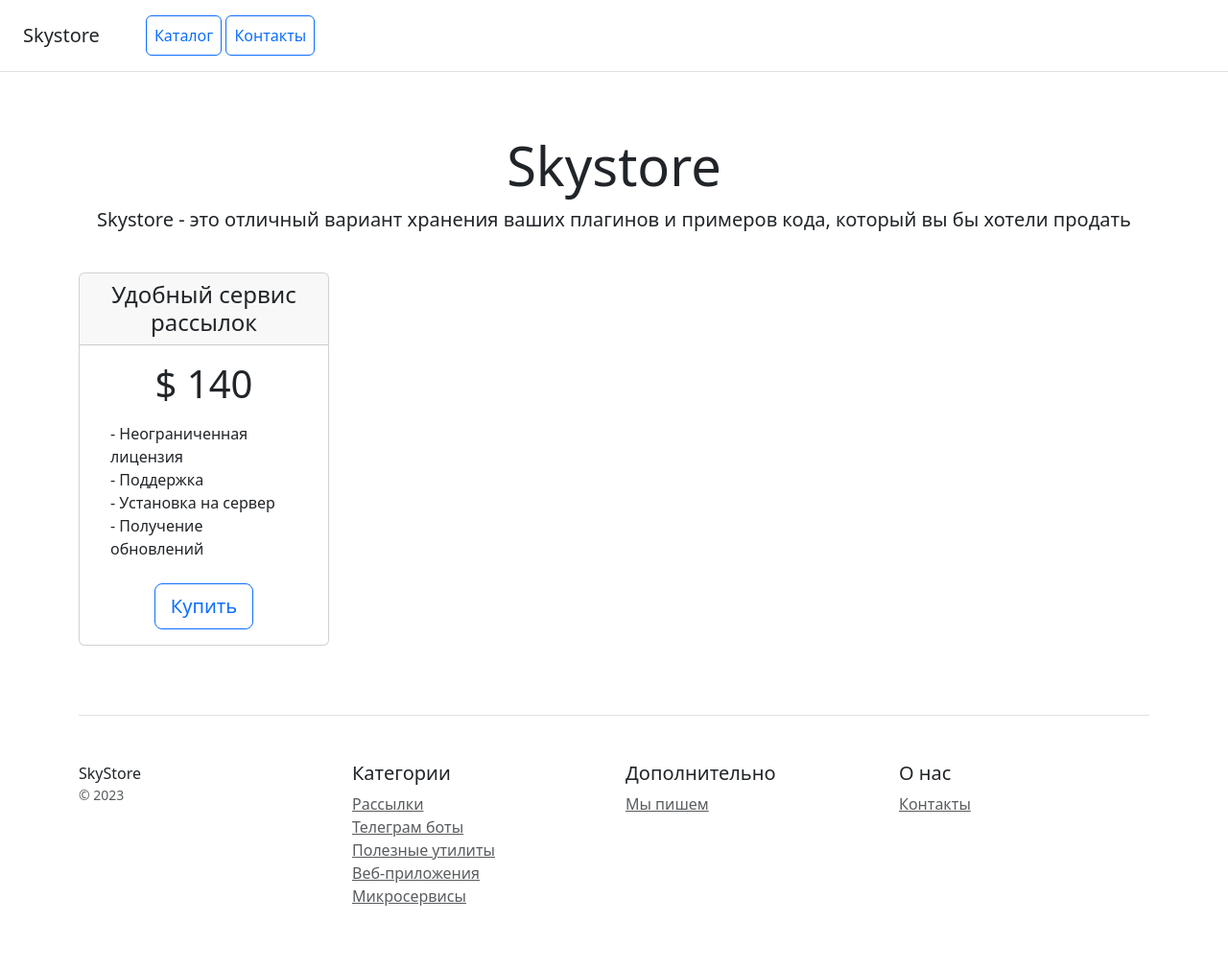
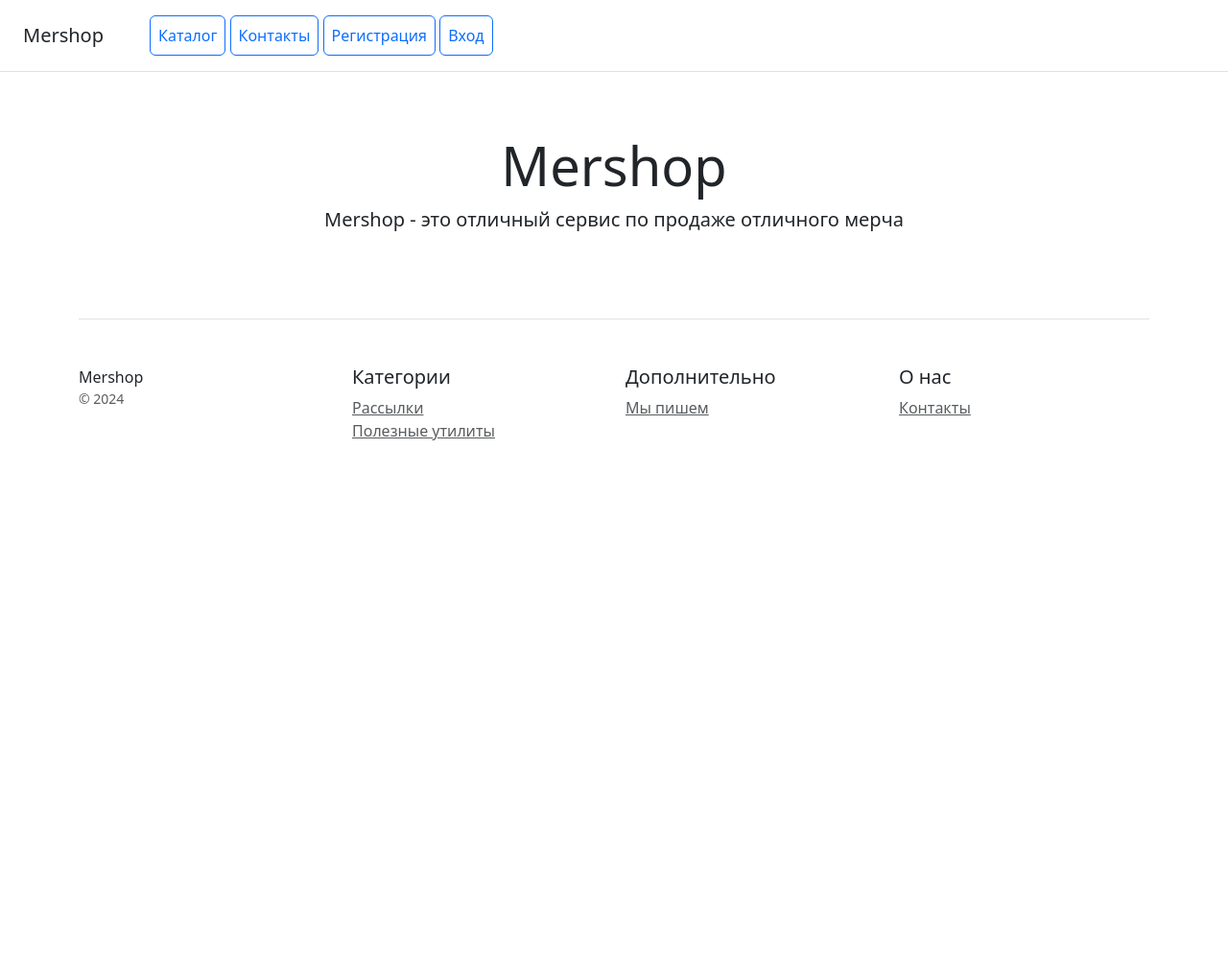
Before and after one commit to Bloodimirg/DjangoShop, a Django app: page / in a window 1280 px wide. Shown: the whole page at 96% size. After the commit the page ends 459 px from the top, so only its background shows below. Run offline with Django 3.2, Linux system fonts and the light colour scheme; some libraries are stand-ins or nearby versions.

Commit message:
уменьшен код

```diff
--- a/catalog/templates/main/home.html
+++ b/catalog/templates/main/home.html
@@ -1,79 +1,25 @@
+{% load static %}
 <!doctype html>
 <html lang="en">
 <head>
     <meta charset="utf-8">
     <meta name="viewport" content="width=device-width, initial-scale=1">
-    <title>Skystore</title>
-    <link href="https://cdn.jsdelivr.net/npm/bootstrap@5.3.2/dist/css/bootstrap.min.css" rel="stylesheet" integrity="sha384-T3c6CoIi6uLrA9TneNEoa7RxnatzjcDSCmG1MXxSR1GAsXEV/Dwwykc2MPK8M2HN" crossorigin="anonymous">
+    <title>Mershop</title>
+    <link href="{% static 'css/bootstrap.min.css' %}" rel="stylesheet">
 </head>
 <body>
-<div class="d-flex flex-column flex-md-row align-items-center p-3 px-md-4 mb-3 bg-white border-bottom box-shadow">
-    <h5 class="my-0 mr-md-auto font-weight-normal">Skystore</h5>
-    <nav class="ms-5">
-        <a class="p-2 btn btn-outline-primary" href="/">Каталог</a>
-        <a class="p-2 btn btn-outline-primary" href="/contacts/">Контакты</a>
-    </nav>
+<!--Шапка меню-->
+{% include 'includes/home/inc_menu.html' %}
+
+<div class="container">
+<!--Карточки товаров-->
+{% block content %}
+{% endblock %}
+
+<!--Футер меню-->
+{% include 'footers/footer_menu.html' %}
 </div>
 
-<div class="pricing-header px-3 py-3 pt-md-5 pb-md-4 mx-auto text-center">
-    <h1 class="display-4">Skystore</h1>
-    <p class="lead">Skystore - это отличный вариант хранения ваших плагинов и примеров кода, который вы бы хотели
-        продать</p>
-</div>
-
-<div class="container">
-    <div class="row text-center">
-        <div class="col-3">
-            <div class="card mb-4 box-shadow">
-                <div class="card-header">
-                    <h4 class="my-0 font-weight-normal">Удобный сервис рассылок</h4>
-                </div>
-                <div class="card-body">
-                    <h1 class="card-title pricing-card-title">$ 140</h1>
-                    <ul class="list-unstyled mt-3 mb-4 text-start m-3">
-                        <li>- Неограниченная лицензия</li>
-                        <li>- Поддержка</li>
-                        <li>- Установка на сервер</li>
-                        <li>- Получение обновлений</li>
-                    </ul>
-                    <button type="button" class="btn btn-lg btn-block btn-outline-primary">Купить</button>
-                </div>
-            </div>
-        </div>
-    </div>
-
-    <footer class="pt-4 my-md-5 pt-md-5 border-top">
-        <div class="row">
-            <div class="col-12 col-md">
-                SkyStore
-                <small class="d-block mb-3 text-muted">&copy; 2023</small>
-            </div>
-            <div class="col-6 col-md">
-                <h5>Категории</h5>
-                <ul class="list-unstyled text-small">
-                    <li><a class="text-muted" href="#">Рассылки</a></li>
-                    <li><a class="text-muted" href="#">Телеграм боты</a></li>
-                    <li><a class="text-muted" href="#">Полезные утилиты</a></li>
-                    <li><a class="text-muted" href="#">Веб-приложения</a></li>
-                    <li><a class="text-muted" href="#">Микросервисы</a></li>
-                </ul>
-            </div>
-            <div class="col-6 col-md">
-                <h5>Дополнительно</h5>
-                <ul class="list-unstyled text-small">
-                    <li><a class="text-muted" href="#">Мы пишем</a></li>
-                </ul>
-            </div>
-            <div class="col-6 col-md">
-                <h5>О нас</h5>
-                <ul class="list-unstyled text-small">
-                    <li><a class="text-muted" href="/contacts/">Контакты</a></li>
-                </ul>
-            </div>
-        </div>
-    </footer>
-</div>
-
-<script src="https://cdn.jsdelivr.net/npm/bootstrap@5.3.2/dist/js/bootstrap.bundle.min.js" integrity="sha384-C6RzsynM9kWDrMNeT87bh95OGNyZPhcTNXj1NW7RuBCsyN/o0jlpcV8Qyq46cDfL" crossorigin="anonymous"></script>
+<script src="{% static 'js/bootstrap.bundle.min.js' %}"></script>
 </body>
 </html>
```
